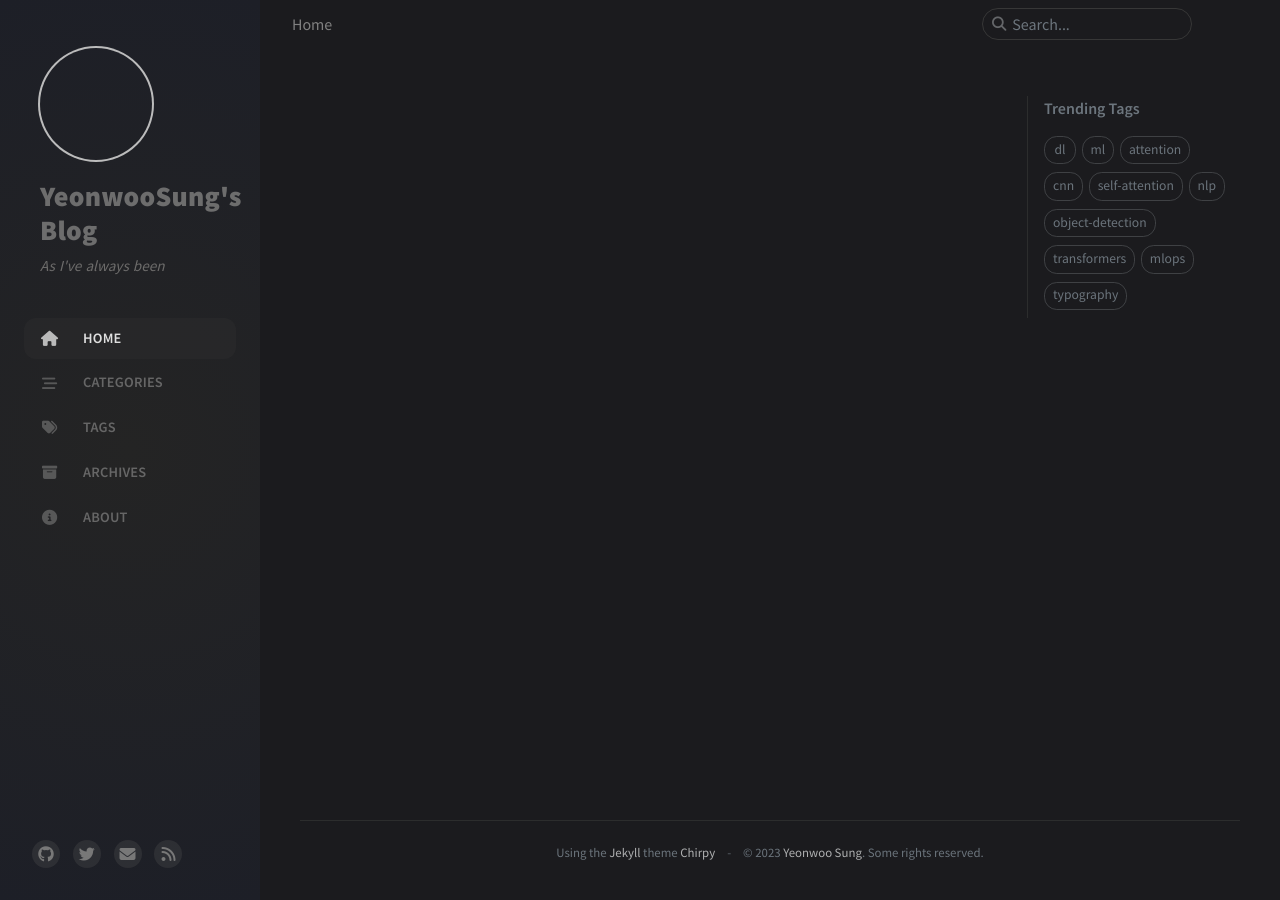
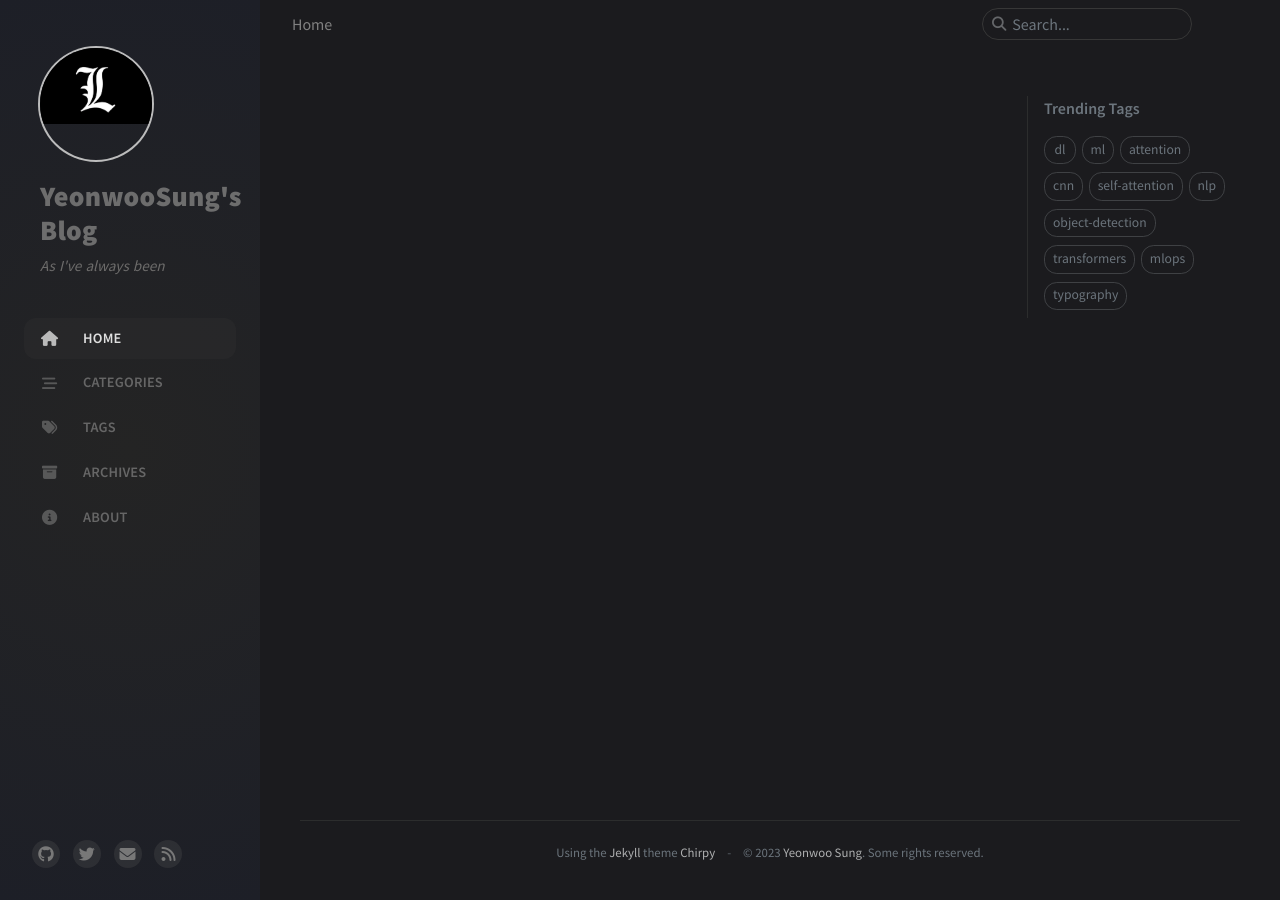
Before and after one commit to YeonwooSung/YeonwooSung.github.io, a Jekyll site: the page built from index.html, in a window 1280 px wide. Built offline with Jekyll 4.4.1, drawn with Linux system fonts in a browser that asks for light colours; comment, search, counter and statistics services are not loaded.

Commit message:
fix: Fix typo

```diff
--- a/_config.yml
+++ b/_config.yml
@@ -80,7 +80,7 @@ theme_mode: dark # [light|dark]
 img_cdn:
 
 # the avatar on sidebar, support local or CORS resources
-avatar: /assets/img/avator/L_black.png
+avatar: /assets/img/avatar/L_black.png
 
 # boolean type, the global switch for TOC in posts.
 toc: true
```
